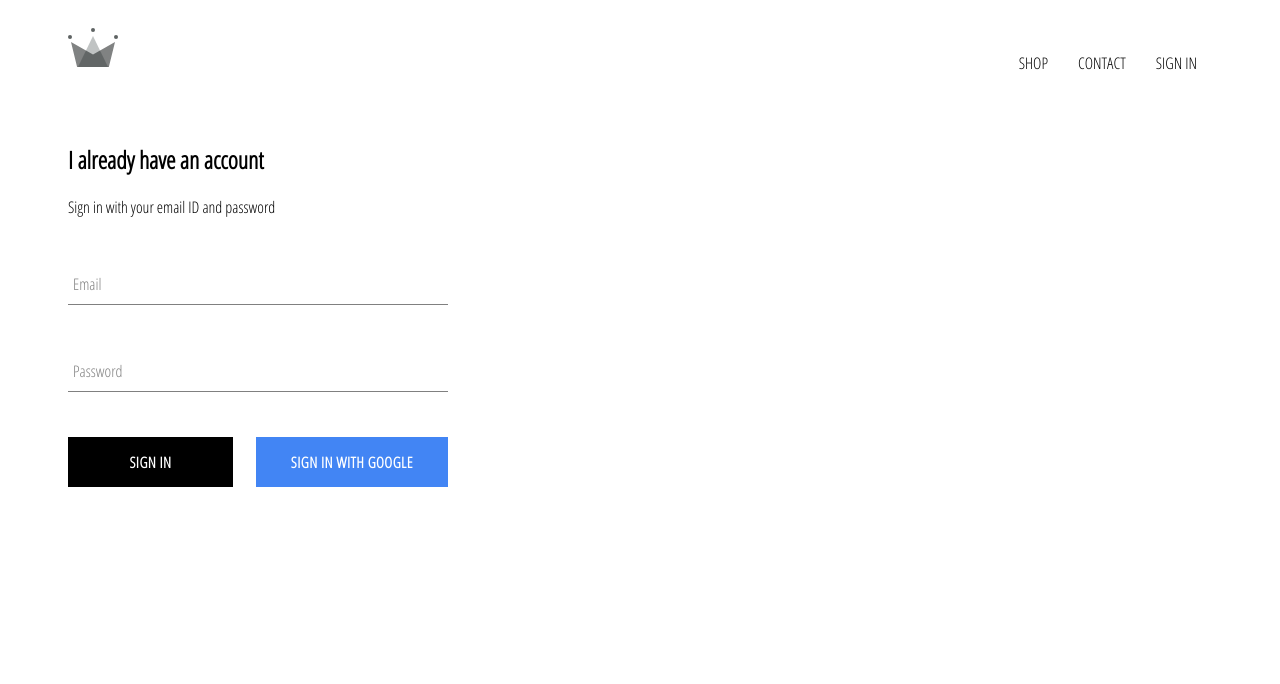
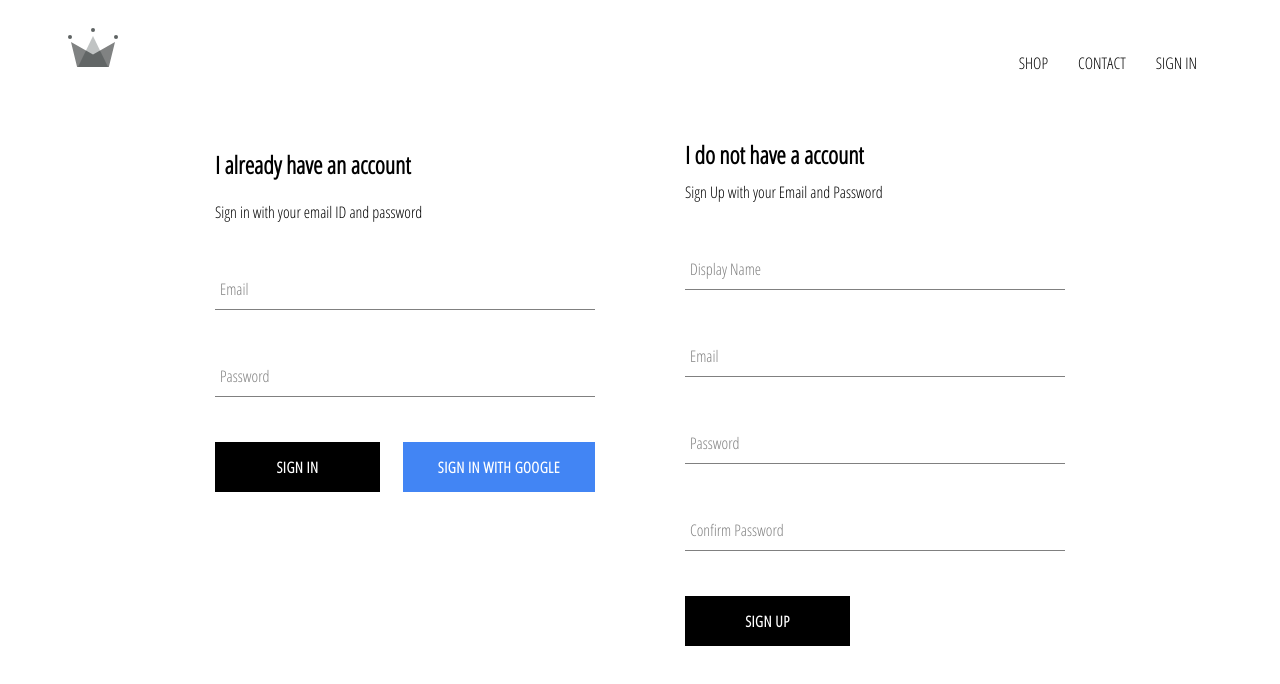
Before and after one commit to dbuddhadev13/crownlith-store, a React (Create React App) app: page /auth in a window 1280 px wide. Shown: the top 684 px of the page. Built offline with nearby package versions, Linux system fonts and the light colour scheme; no server answers.

Commit message:
Implemented Sign Up and Sign In using Email & Pass

```diff
--- a/src/App.js
+++ b/src/App.js
@@ -8,6 +8,7 @@ import HomePage from './Pages/Home/home-page';
 import ShopPage from './Pages/Shop/shop-page';
 import AuthPage from './Pages/Auth/auth-page';
 import { auth } from './config/firebase/firebase.util';
+import {createUserProfileDocument} from './config/firebase/firebase.function'
 
 
 class App extends Component {
@@ -19,8 +20,22 @@ class App extends Component {
   }
 
   componentDidMount() {
-    this.unsubscribeFromAuth = auth.onAuthStateChanged(user => {
-      this.setState({ currentUser: user });
+    this.unsubscribeFromAuth = auth.onAuthStateChanged(async userAuth => {
+      if(userAuth) {
+        const userRef = await createUserProfileDocument(userAuth);
+
+        userRef.onSnapshot(snapShot => {
+          this.setState({
+            currentUser: {
+              id: snapShot.id,
+              ...snapShot.data()
+            }
+          })
+        })
+      }
+      this.setState({
+        currentUser: userAuth
+      })
     })
   }
 
--- a/src/Components/Auth-Form/sign-in-form.component.jsx
+++ b/src/Components/Auth-Form/sign-in-form.component.jsx
@@ -4,7 +4,7 @@ import './sign-in-form.style.scss';
 
 import FormInput from '../form-input/form-input.component';
 import CustomButton from '../Custom-Button/custom-button.component';
-import { signInWithGoogle } from '../../config/firebase/firebase.util';
+import { signInWithGoogle, auth } from '../../config/firebase/firebase.util';
 
 class SignInForm extends Component {
     constructor(props) {
@@ -15,13 +15,22 @@ class SignInForm extends Component {
         }
     }
 
-    handleSubmit = event => {
+    handleSubmit = async event => {
         event.preventDefault();
 
-        this.setState({
-            email: '',
-            password: ''
-        })
+        const { email, password } = this.state;
+
+        try {
+            await auth.signInWithEmailAndPassword(email, password);
+            this.setState({
+                email: '',
+                password: ''
+            })
+        } catch (error) {
+            console.log(error);
+        }
+
+
     }
 
     handleChange = event => {
--- /dev/null
+++ b/src/Components/Auth-Form/sign-up-form.component.jsx
@@ -0,0 +1,102 @@
+import React, { Component } from 'react';
+
+import './sign-up-form.style.scss';
+
+import FormInput from '../form-input/form-input.component';
+import CustomButton from '../Custom-Button/custom-button.component';
+
+import { auth } from '../../config/firebase/firebase.util';
+import {createUserProfileDocument} from '../../config/firebase/firebase.function'
+
+class SignUpForm extends Component {
+    constructor(props) {
+        super(props);
+        this.state = {
+            displayName: '',
+            email: '',
+            password: '',
+            confirmPassword: ''
+        }
+    }
+
+    handleSubmit = async event => {
+        event.preventDefault();
+
+        const { displayName, email, password, confirmPassword } = this.state;
+        if(password !== confirmPassword) {
+            alert("Passwords Dont Match");
+            return;
+        }
+
+        try {
+            const { user } = await auth.createUserWithEmailAndPassword(
+                email,
+                password
+            )
+
+            await createUserProfileDocument(user, {displayName});
+
+            this.setState({
+                displayName: '',
+                email: '',
+                password: '',
+                confirmPassword: ''
+            })
+        } catch (error) {
+            console.log(error);
+        }
+    }
+
+    handleChange = event => {
+        const { value, name } = event.target;
+
+        this.setState({ [name]: value })
+    }
+
+    render() {
+        const { displayName, email, password, confirmPassword } = this.state;
+        return (
+            <div className="sign-up">
+                <h2 className="title">I do not have a account</h2>
+                <span>Sign Up with your Email and Password</span>
+                <form className="sign-up-form" onSubmit={this.handleSubmit}>
+                    <FormInput
+                        type="text"
+                        name="displayName"
+                        value={displayName}
+                        onChange={this.handleChange}
+                        label="Display Name"
+                        required
+                    />
+                    <FormInput
+                        type="email"
+                        name="email"
+                        value={email}
+                        onChange={this.handleChange}
+                        label="Email"
+                        required
+                    />
+                    <FormInput
+                        type="password"
+                        name="password"
+                        value={password}
+                        onChange={this.handleChange}
+                        label="Password"
+                        required
+                    />
+                    <FormInput
+                        type="password"
+                        name="confirmPassword"
+                        value={confirmPassword}
+                        onChange={this.handleChange}
+                        label="Confirm Password"
+                        required
+                    />
+                    <CustomButton type="Submit">SIGN UP</CustomButton>
+                </form>
+            </div>
+        );
+    }
+}
+
+export default SignUpForm;
--- /dev/null
+++ b/src/Components/Auth-Form/sign-up-form.style.scss
@@ -0,0 +1,9 @@
+.sign-up {
+    display: flex;
+    flex-direction: column;
+    width: 380px;
+
+    .title {
+      margin: 10px 0;
+    }
+  }
--- a/src/Components/Header/header.component.jsx
+++ b/src/Components/Header/header.component.jsx
@@ -20,7 +20,6 @@ const Header = ({ currentUser }) => (
                 ? <div className="option" onClick={() => auth.signOut()}>SIGN OUT</div>
                 : <Link className="option" to="/auth">SIGN IN</Link>
             }
-            {console.log(currentUser)}
         </div>
     </div>
 )
--- a/src/Pages/Auth/auth-page.jsx
+++ b/src/Pages/Auth/auth-page.jsx
@@ -2,10 +2,12 @@ import React from 'react'
 
 import './auth-page.style.scss';
 import SignInForm from '../../Components/Auth-Form/sign-in-form.component';
+import SignUpForm from '../../Components/Auth-Form/sign-up-form.component';
 
 const AuthPage = () => (
     <div className="auth">
         <SignInForm />
+        <SignUpForm />
     </div>
 )
 
--- a/src/Pages/Auth/auth-page.style.scss
+++ b/src/Pages/Auth/auth-page.style.scss
@@ -0,0 +1,6 @@
+.auth{
+    width: 850px;
+    display: flex;
+    justify-content: space-between;
+    margin: 30px auto;
+}
--- /dev/null
+++ b/src/config/firebase/firebase.function.js
@@ -0,0 +1,28 @@
+import { firestore } from "./firebase.util";
+
+export const createUserProfileDocument = async (userAuth, additionalData) => {
+    if(!userAuth) {
+        return;
+    }
+
+    const userRef = firestore.doc(`users/${userAuth.uid}`)
+    const snapShot = await userRef.get()
+
+    if(!snapShot.exists) {
+        const {displayName, email} = userAuth;
+        const createdAt = new Date();
+
+        try {
+            await userRef.set({
+                displayName,
+                email,
+                createdAt,
+                ...additionalData
+            })
+        } catch (error) {
+            console.log("Error Creating User", error)
+        }
+    }
+
+    return userRef;
+};
```
